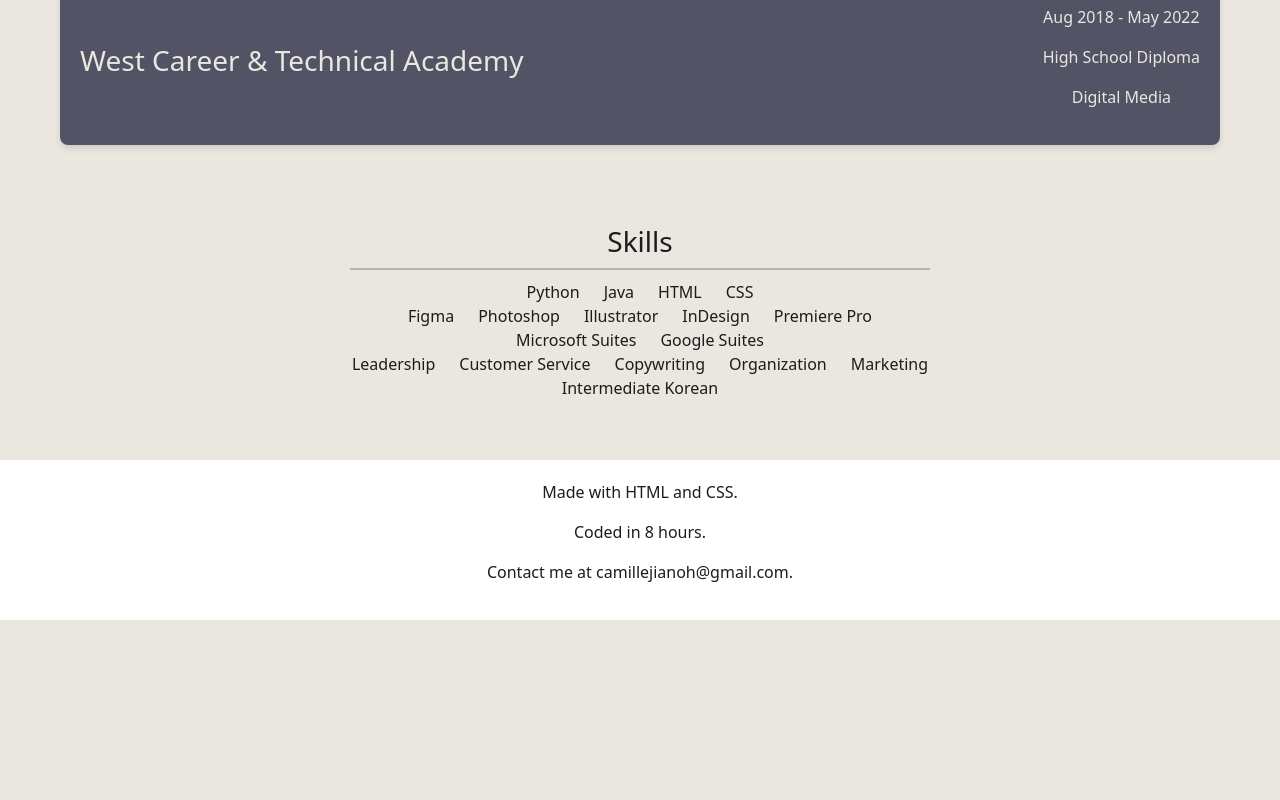
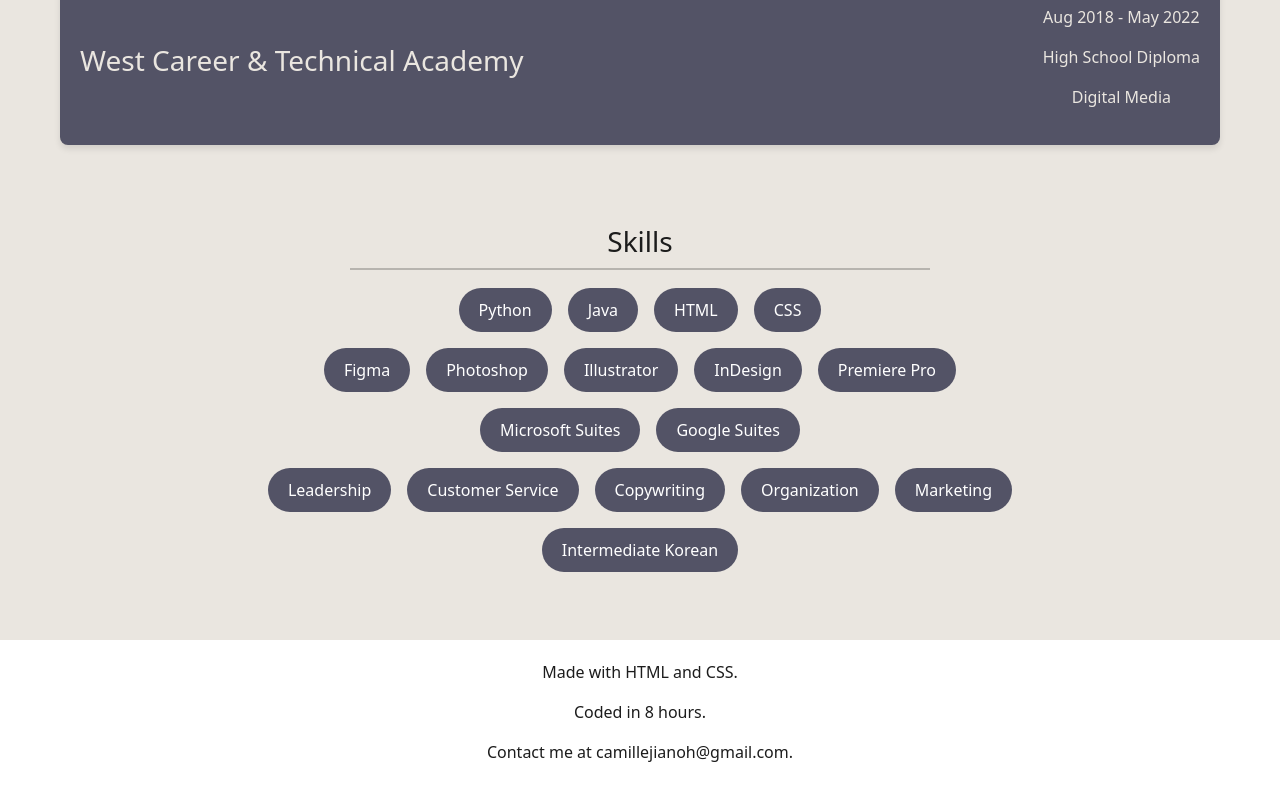
Before and after one commit to camilleoh/camilleoh.github.io, a plain HTML site: page index.html in a window 1280 px wide. Shown: the part 2685-3485 px from the top of the page. Before the commit the page ends 3305 px from the top, so only its background shows below. Drawn offline with nearby package versions, Linux system fonts and the light colour scheme.

Commit message:
Update style.css

```diff
--- a/style.css
+++ b/style.css
@@ -265,6 +265,17 @@ body {
   margin: 10px auto;
 }
 
+.skills .col-md-auto {
+  display: inline-block;
+  background-color: #535366;
+  color: #ffffff;
+  padding: 10px 20px;
+  margin: 8px;
+  border-radius: 25px;
+  text-align: center;
+  /* box-shadow: 2px 2px 5px rgba(0, 0, 0, 0.2); */
+}
+
 .collapse {
   padding: 15px;
 }
```
